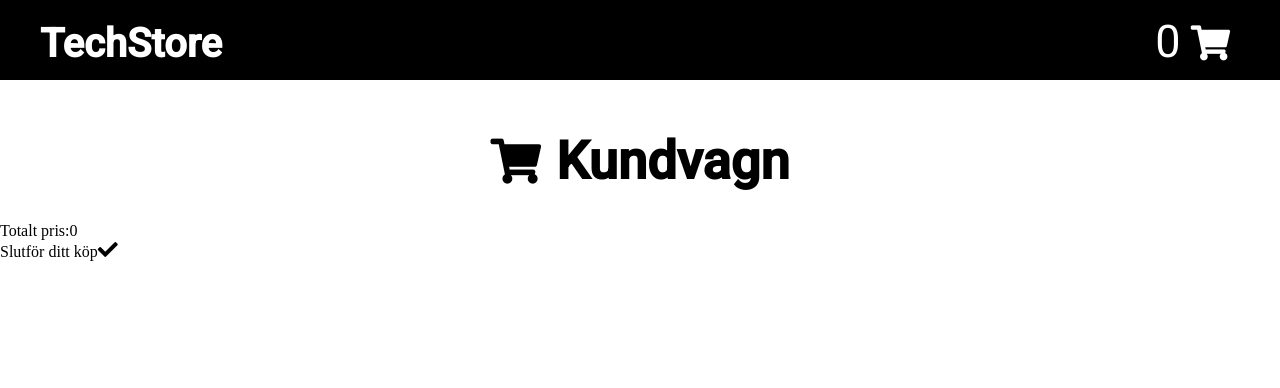
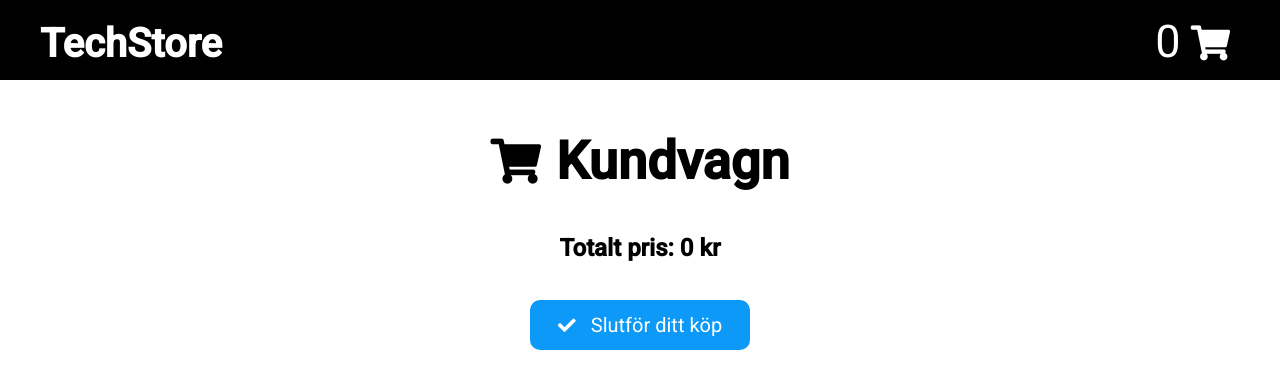
Before and after one commit to AminaHallam/TechStore, a plain HTML site: page kundvagn.html in a window 1280 px wide. Drawn offline with Linux system fonts and the light colour scheme.

Commit message:
Create-total-price-function

```diff
--- a/cart.js
+++ b/cart.js
@@ -100,7 +100,7 @@ function createEndOfSaleContainer(cart) {
     // Creates container for Total price
     let totalPriceContainer = document.createElement("div")
     totalPriceContainer.classList.add("totalPriceContainer")
-    totalPriceContainer.innerText = "Totalt pris:" + totalPrice
+    totalPriceContainer.innerText = "Totalt pris:" + " " + totalPrice + " " + "kr"
 
     //
     let endOfSaleButtonContainer = document.createElement("div")
@@ -117,8 +117,8 @@ function createEndOfSaleContainer(cart) {
     checkIcon.className = "fas fa-check"
     checkIcon.classList.add("checkLogo")
 
-    endOfSaleButton.append(checkIcon)
-    endOfSaleButtonContainer.append(endOfSaleButton)
+
+    endOfSaleButtonContainer.append(checkIcon, endOfSaleButton)
 
     priceAndCheckoutSection.append(totalPriceContainer, endOfSaleButtonContainer)
 
--- a/style.css
+++ b/style.css
@@ -173,8 +173,11 @@ span {
 
 }
 
-.checkLogo {
-    font-size: 20px;
+.sectionPrice {
+    display: flex;
+    flex-direction: column;
+    justify-content: center;
+    align-items: center;
 }
 
 
--- a/stylecart.css
+++ b/stylecart.css
@@ -46,3 +46,69 @@ main {
 .itemPrice {
     font-size: 15px;
 }
+
+
+.checkLogo {
+    font-size: 20px;
+}
+
+.endOfSaleButtonContainer {
+    display: flex;
+    flex-direction: row;
+    justify-content: center;
+    align-items: center;
+    font-size: 20px;
+    width: 220px;
+    height: 50px;
+    background-color: rgb(12, 153, 247);
+    font-family: 'Roboto', sans-serif;
+    border-radius: 10px;
+    margin-top: 38px;
+    cursor: pointer;
+}
+
+.totalPriceContainer {
+    display: flex;
+    flex-direction: row;
+    justify-content: center;
+    align-items: center;
+    font-size: 24px;
+    margin-top: 12px;
+    font-family: 'Roboto', sans-serif;
+    font-weight: bold;
+
+
+}
+
+.endOfSaleButton {
+    color: white;
+
+}
+
+.checkLogo {
+    color: white;
+    margin-right: 15px;
+    font-size: 18px;
+}
+
+.sectionPrice .PriceOfItemContainer {
+    display: flex;
+    justify-content: center;
+    align-items: center;
+    font-weight: bold;
+
+}
+
+/* ipad */
+@media screen and (max-width: 1100px) {
+
+
+}
+
+
+/* mobil */
+@media screen and (max-width: 600px) {
+
+
+
+}
```
